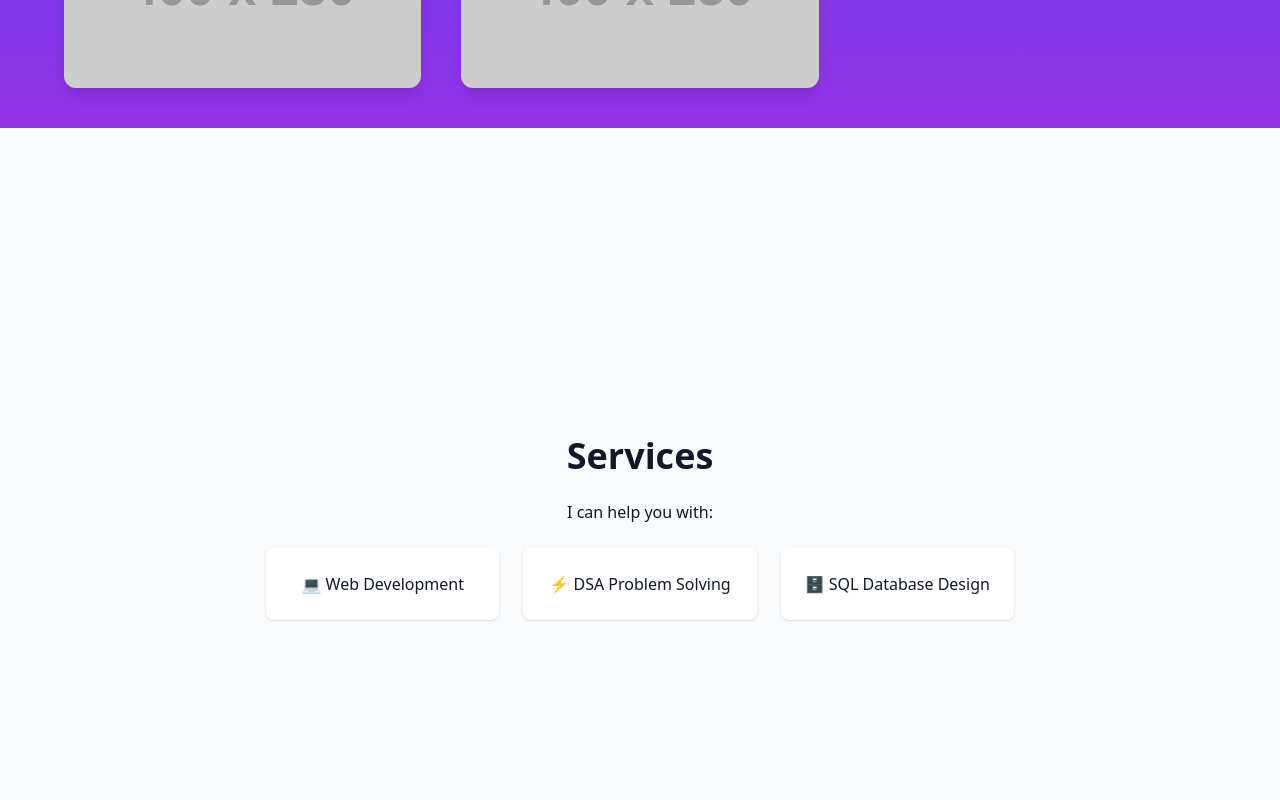
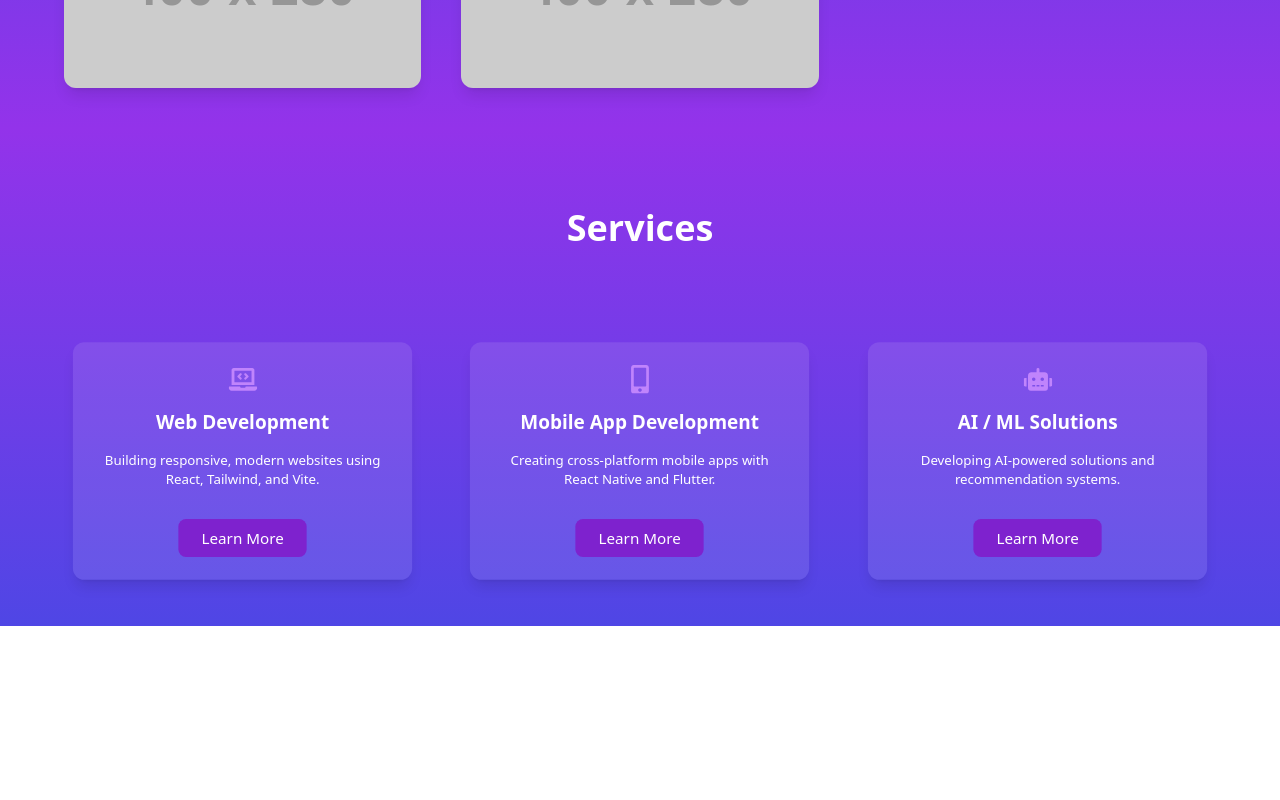
Before and after one commit to anoop-grover/personal-portfolio-website, a React (Vite) app: page / in a window 1280 px wide. Shown: the part 3580-4380 px from the top of the page. Built offline with nearby package versions, Linux system fonts and the light colour scheme.

Commit message:
Update Services.jsx

```diff
--- a/src/components/Services.jsx
+++ b/src/components/Services.jsx
@@ -1,15 +1,170 @@
+import { useState, useEffect, useRef } from "react";
+import { FaLaptopCode, FaMobileAlt, FaRobot, FaPalette, FaStar, FaTimes } from "react-icons/fa";
+
 export default function Services() {
+  const allServices = [
+    {
+      icon: <FaLaptopCode size={30} />,
+      title: "Web Development",
+      description: "Building responsive, modern websites using React, Tailwind, and Vite.",
+      details: "Full-stack web development with React, Tailwind, Vite, and backend integration. Custom UI/UX design, performance optimization, and deployment included.",
+      cta: "Learn More",
+      link: "#web",
+      stats: { clients: 10, projects: 20, hours: 500 },
+      video: "https://www.w3schools.com/html/mov_bbb.mp4",
+      testimonials: [
+        { name: "Alice", feedback: "Anoop built an amazing responsive website!" },
+        { name: "Bob", feedback: "Highly professional and fast delivery." },
+      ],
+    },
+    {
+      icon: <FaMobileAlt size={30} />,
+      title: "Mobile App Development",
+      description: "Creating cross-platform mobile apps with React Native and Flutter.",
+      details: "End-to-end mobile app development for iOS and Android. Features include push notifications, API integration, and responsive design.",
+      cta: "Learn More",
+      link: "#mobile",
+      stats: { clients: 8, projects: 12, hours: 300 },
+      video: "",
+      testimonials: [
+        { name: "Charlie", feedback: "The mobile app exceeded our expectations!" },
+      ],
+    },
+    {
+      icon: <FaRobot size={30} />,
+      title: "AI / ML Solutions",
+      description: "Developing AI-powered solutions and recommendation systems.",
+      details: "AI and ML solutions for recommendation systems, predictive analytics, and automation. Includes Python, Scikit-learn, and ML pipelines.",
+      cta: "Learn More",
+      link: "#ai",
+      stats: { clients: 5, projects: 8, hours: 200 },
+      video: "",
+      testimonials: [
+        { name: "Diana", feedback: "Anoop's ML models were accurate and efficient." },
+      ],
+    },
+  ];
+
+  const [modalOpen, setModalOpen] = useState(false);
+  const [selectedService, setSelectedService] = useState(null);
+  const cardRefs = useRef([]);
+
+  // Scroll Reveal using IntersectionObserver
+  useEffect(() => {
+    const observer = new IntersectionObserver(
+      (entries) => {
+        entries.forEach((entry) => {
+          if (entry.isIntersecting) {
+            entry.target.classList.add("opacity-100", "translate-y-0", "scale-100");
+          }
+        });
+      },
+      { threshold: 0.2 }
+    );
+    cardRefs.current.forEach((el) => observer.observe(el));
+  }, []);
+
+  const openModal = (service) => {
+    setSelectedService(service);
+    setModalOpen(true);
+  };
+
+  const closeModal = () => {
+    setSelectedService(null);
+    setModalOpen(false);
+  };
+
   return (
-    <section className="min-h-screen bg-gray-50 text-gray-900 flex items-center justify-center">
-      <div className="max-w-4xl text-center">
-        <h2 className="text-4xl font-bold mb-6">Services</h2>
-        <p>I can help you with:</p>
-        <div className="grid md:grid-cols-3 gap-6 mt-6">
-          <div className="p-6 bg-white rounded-lg shadow">💻 Web Development</div>
-          <div className="p-6 bg-white rounded-lg shadow">⚡ DSA Problem Solving</div>
-          <div className="p-6 bg-white rounded-lg shadow">🗄️ SQL Database Design</div>
+    <section className="py-20 bg-gradient-to-b from-purple-600 to-indigo-600 text-white px-4">
+      <h2 className="text-4xl font-bold text-center mb-12">Services</h2>
+
+      <div className="grid gap-10 md:grid-cols-2 lg:grid-cols-3 max-w-6xl mx-auto">
+        {allServices.map((service, idx) => (
+          <div
+            key={idx}
+            ref={(el) => (cardRefs.current[idx] = el)}
+            className="bg-white/10 rounded-xl p-6 flex flex-col items-center gap-4 text-center shadow-lg hover:shadow-2xl transition duration-700 transform opacity-0 translate-y-10 scale-95 cursor-pointer"
+            onClick={() => openModal(service)}
+          >
+            <div className="text-purple-400">{service.icon}</div>
+            <h3 className="text-xl font-semibold">{service.title}</h3>
+            <p className="text-sm">{service.description}</p>
+            <button className="mt-4 px-6 py-2 bg-purple-700 rounded-lg hover:bg-purple-800 transition">
+              {service.cta}
+            </button>
+          </div>
+        ))}
+      </div>
+
+      {/* Service Details Modal */}
+      {modalOpen && selectedService && (
+        <div className="fixed inset-0 bg-black/80 flex items-center justify-center z-50 p-4 overflow-y-auto">
+          <div className="bg-white rounded-xl max-w-3xl w-full p-6 relative text-black">
+            <button
+              onClick={closeModal}
+              className="absolute top-4 right-4 text-black text-2xl hover:text-purple-700 transition"
+            >
+              <FaTimes />
+            </button>
+            <h3 className="text-2xl font-bold mb-4">{selectedService.title}</h3>
+            <p className="mb-4">{selectedService.details}</p>
+
+            {/* Video Demo */}
+            {selectedService.video && (
+              <video
+                src={selectedService.video}
+                controls
+                className="w-full rounded-lg mb-4"
+              />
+            )}
+
+            {/* Animated Counters */}
+            <div className="flex justify-around mt-6 flex-wrap gap-6">
+              <div className="text-center">
+                <span className="text-3xl font-bold">{selectedService.stats.clients}+</span>
+                <p>Clients</p>
+              </div>
+              <div className="text-center">
+                <span className="text-3xl font-bold">{selectedService.stats.projects}+</span>
+                <p>Projects</p>
+              </div>
+              <div className="text-center">
+                <span className="text-3xl font-bold">{selectedService.stats.hours}+</span>
+                <p>Hours</p>
+              </div>
+            </div>
+
+            {/* Testimonials */}
+            {selectedService.testimonials && selectedService.testimonials.length > 0 && (
+              <div className="mt-6">
+                <h4 className="text-xl font-semibold mb-4">Testimonials</h4>
+                <div className="space-y-4">
+                  {selectedService.testimonials.map((t, i) => (
+                    <div
+                      key={i}
+                      className="bg-purple-100/20 p-4 rounded-lg text-black"
+                    >
+                      <p className="italic">"{t.feedback}"</p>
+                      <p className="mt-1 font-semibold">- {t.name}</p>
+                    </div>
+                  ))}
+                </div>
+              </div>
+            )}
+
+            <div className="flex gap-4 mt-6">
+              <a
+                href={selectedService.link}
+                target="_blank"
+                rel="noopener noreferrer"
+                className="px-4 py-2 bg-purple-700 rounded-lg hover:bg-purple-800 text-white transition"
+              >
+                {selectedService.cta}
+              </a>
+            </div>
+          </div>
         </div>
-      </div>
+      )}
     </section>
-  )
+  );
 }
```
